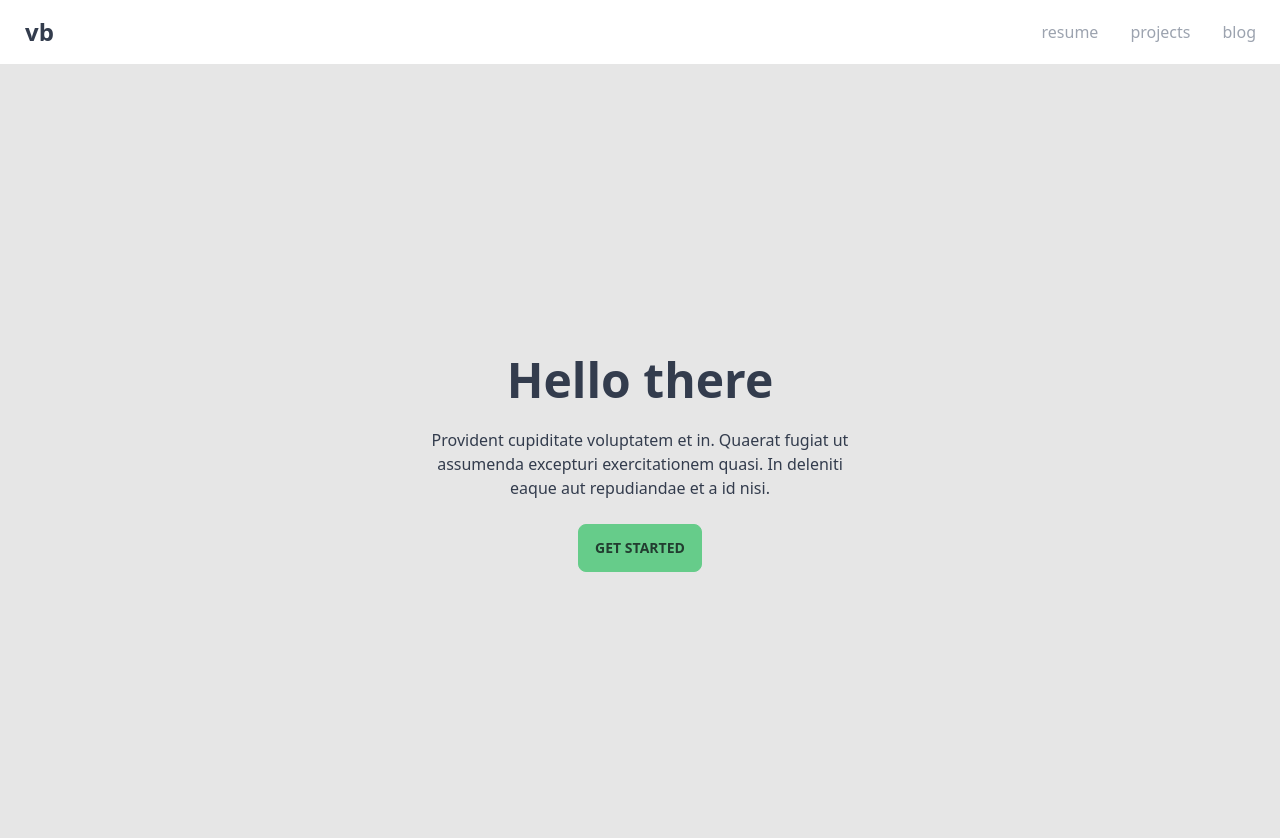
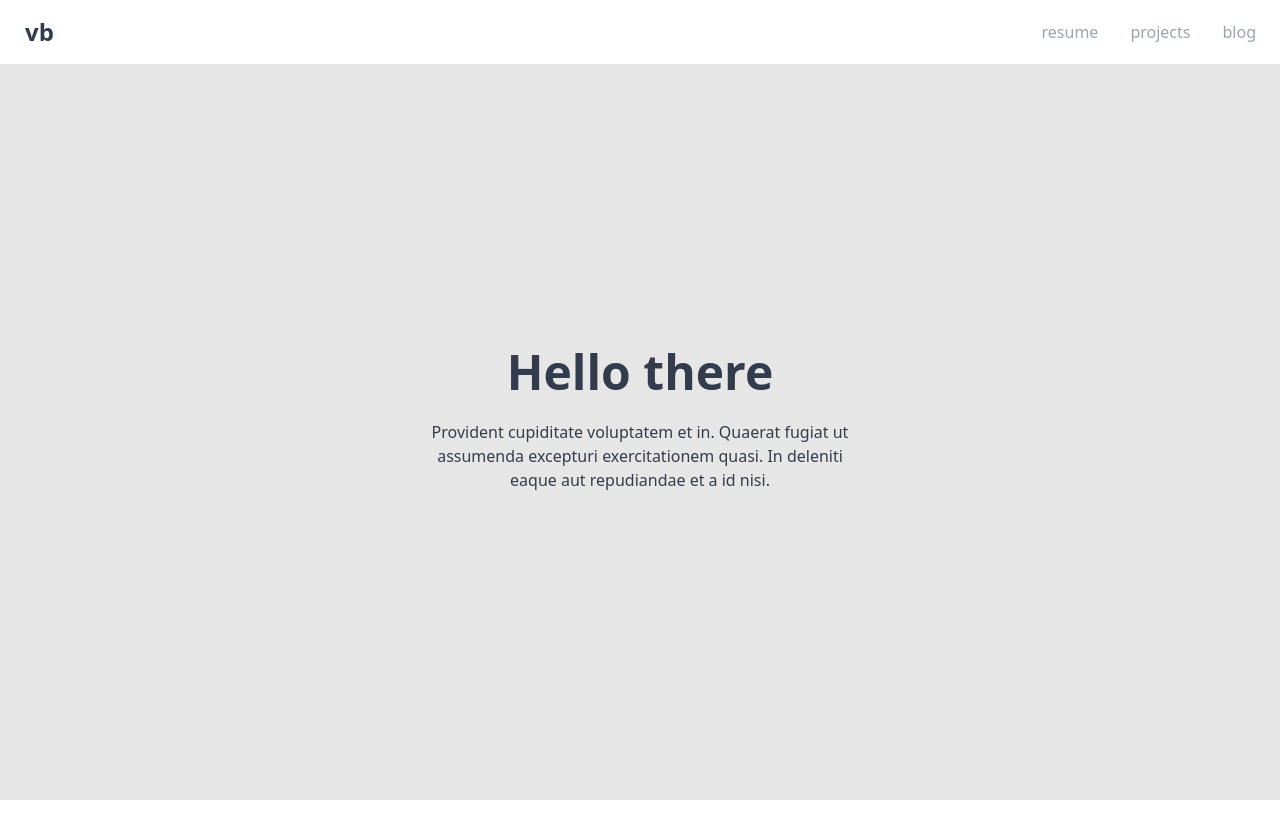
Before and after one commit to vybhavab/vybhavb-website, a Next.js app: page / in a window 1280 px wide. Shown: the top 838 px of the page. After the commit the page ends 800 px from the top, so only its background shows below. Built offline with nearby package versions, Linux system fonts and the light colour scheme.

Commit message:
feat(navbar): style navbar to show route

```diff
--- a/package.json
+++ b/package.json
@@ -11,6 +11,7 @@
         "@emotion/react": "^11",
         "@emotion/styled": "^11",
         "@headlessui/react": "^1.6.3",
+        "classnames": "^2.3.1",
         "daisyui": "^2.15.2",
         "framer-motion": "^4",
         "next": "^12.1.5",
--- a/src/components/Hero.tsx
+++ b/src/components/Hero.tsx
@@ -1,15 +1,19 @@
-const Hero = () => {
-  return (
-    <div className="hero min-h-screen bg-base-200">
+import React from 'react';
+
+const Hero = () => (
+  <div
+    className="hero bg-base-200"
+    style={{
+      height: 'calc(100vh - 64px)',
+    }}
+  >
     <div className="hero-content text-center">
       <div className="max-w-md">
         <h1 className="text-5xl font-bold">Hello there</h1>
         <p className="py-6">Provident cupiditate voluptatem et in. Quaerat fugiat ut assumenda excepturi exercitationem quasi. In deleniti eaque aut repudiandae et a id nisi.</p>
-          <button className="btn btn-primary">Get Started</button>
       </div>
     </div>
   </div>
 );
-}
 
 export default Hero;
--- a/src/components/Navbar.tsx
+++ b/src/components/Navbar.tsx
@@ -1,5 +1,7 @@
+import React from 'react';
 import Link from 'next/link';
-import React from 'react';
+import { useRouter } from 'next/router';
+import classNames from 'classnames';
 
 interface LinkElement {
   name: string,
@@ -19,19 +21,16 @@ const links: LinkElement[] = [
     link: 'https://blog.vybhavb.com',
   }];
 
-const getLinks = () => {
-  return links.map((link: LinkElement) => {
-    return (
-      <li className="inline-block hover:background" key={link.name}>
-        <Link href={link.link}>
-          <a className="text-base text-gray-400">{link.name}</a>
-        </Link>
-      </li>
-    );
-  });
-};
+const getNavbarElements = (pathname: string) => links.map((link) => (
+  <li className={classNames('inline-block hover:background active:background', { 'bg-info rounded-lg': pathname === link.link })} key={link.name}>
+    <Link href={link.link}>
+      <a className={classNames('text-base text-gray-400 active:bg-base-100', { 'text-info-content': pathname === link.link })}>{link.name}</a>
+    </Link>
+  </li>
+));
 
 const Navbar = (): JSX.Element => {
+  const { pathname } = useRouter();
   return (
     <div className="navbar">
       <div className="navbar-start">
@@ -40,26 +39,26 @@ const Navbar = (): JSX.Element => {
             <input type="checkbox" />
 
             <svg xmlns="http://www.w3.org/2000/svg" className="swap-off fill-current w-5 h-5" fill="none" viewBox="0 0 24 24" stroke="currentColor">
-              <path strokeLinecap="round" strokeLinejoin="round" strokeWidth="2" d="M 4 6h16M4 12h16M 4 18h16"/>
+              <path strokeLinecap="round" strokeLinejoin="round" strokeWidth="2" d="M 4 6h16M4 12h16M 4 18h16" />
             </svg>
 
             <svg xmlns="http://www.w3.org/2000/svg" className="swap-on fill-current" fill="none" viewBox="0 0 24 24" stroke="currentColor">
-              <path strokeLinecap="round" strokeLinejoin="round" strokeWidth="2" d="M 4 6h16M4 12h16M 4 18h16"/>
+              <path strokeLinecap="round" strokeLinejoin="round" strokeWidth="2" d="M 4 6h16M4 12h16M 4 18h16" />
             </svg>
           </label>
-          <ul tabIndex={0} className="menu menu-compact dropdown-content mt-3 p-2 shadow bg-base-100 rounded-box w-52">
-            {getLinks()}
+          <ul className="menu menu-compact dropdown-content mt-3 p-2 shadow bg-base-100 rounded-box w-52">
+            {getNavbarElements(pathname)}
           </ul>
         </div>
         <Link href="/"><a className="btn btn-ghost normal-case text-2xl">vb</a></Link>
       </div>
       <div className="navbar-end hidden lg:flex">
         <ul className="menu menu-horizontal p-0">
-          {getLinks()}
+          {getNavbarElements(pathname)}
         </ul>
       </div>
     </div>
   );
-}
+};
 
 export default Navbar;
--- a/src/pages/_app.tsx
+++ b/src/pages/_app.tsx
@@ -1,7 +1,7 @@
 import React, { ReactElement } from 'react';
-import "../assets/css/index.css";
+import '../assets/css/index.css';
+import Navbar from 'components/Navbar';
 import type { AppProps } from 'next/app';
-import Navbar from 'components/Navbar';
 
 const App = ({ Component, pageProps }: AppProps): ReactElement => (
   <>
```
Also changed, not shown: 1 other file (tests, documents, lock files or other folders). Lines whose indentation alone changed are shown as unchanged.
